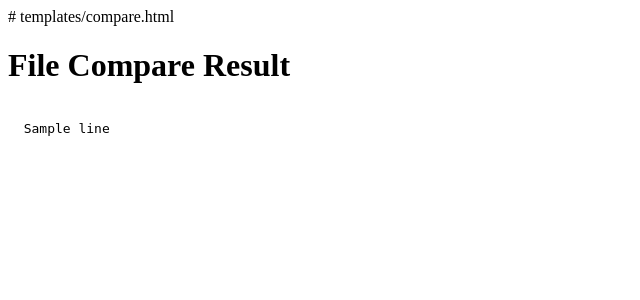
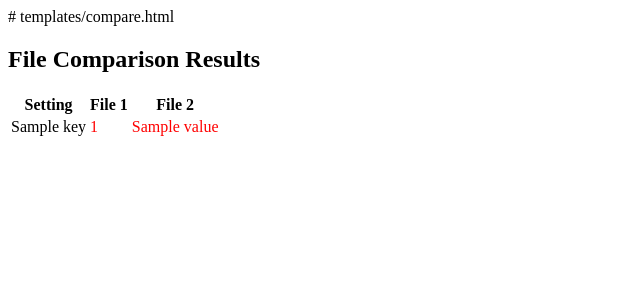
Before and after one commit to Xeckin/iCompare, a Flask app: template templates/compare.html in a window 1280 px wide. Shown: the top 300 px of the page, without its empty margins (0-640 px from the left). Run offline with Flask 2, Linux system fonts and the light colour scheme; the template is opened without the code that fills it: most values are stand-ins (such as "Sample title", 1, 10 or a date in 2020).

Commit message:
Update compare.html
Changed compare styles

```diff
--- a/templates/compare.html
+++ b/templates/compare.html
@@ -2,15 +2,28 @@
 
 <!DOCTYPE html>
 <html>
-<head>
-  <title>File Compare Result</title>
-</head>
-<body>
-  <h1>File Compare Result</h1>
-  <pre>
-  {% for line in diff %}
-  {{ line }}
-  {% endfor %}
-  </pre>
-</body>
+  <head>
+    <style>
+      .different {
+        color: red;
+      }
+    </style>
+  </head>
+  <body>
+    <h2>File Comparison Results</h2>
+    <table>
+      <tr>
+        <th>Setting</th>
+        <th>File 1</th>
+        <th>File 2</th>
+      </tr>
+      {% for key, value in results.items() %}
+        <tr>
+          <td>{{ key }}</td>
+          <td class="{% if value[0] != value[1] %}different{% endif %}">{{ value[0] }}</td>
+          <td class="{% if value[0] != value[1] %}different{% endif %}">{{ value[1] }}</td>
+        </tr>
+      {% endfor %}
+    </table>
+  </body>
 </html>
```
